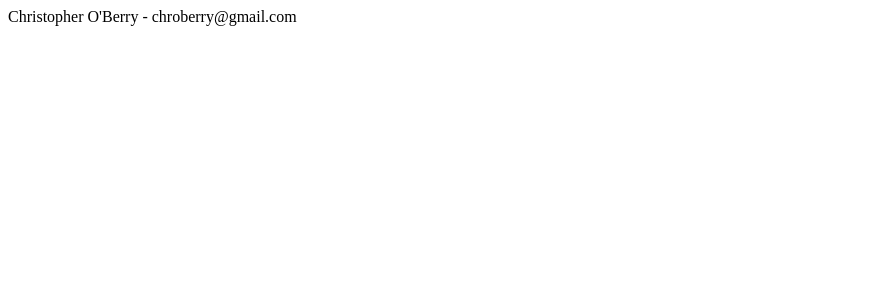
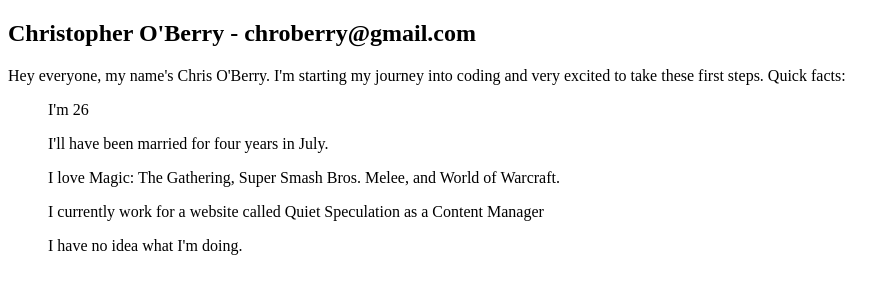
Before and after one commit to ChristopherOBerry/day-1, a plain HTML site: page index.html in a window 1280 px wide. Shown: the whole page, without its empty margins (0-896 px from the left). Drawn offline with Linux system fonts and the light colour scheme.

Commit message:
Update with bio

```diff
--- a/index.html
+++ b/index.html
@@ -6,7 +6,23 @@
     <meta http-equiv="X-UA-Compatible" content="ie=edge">
     <title>Document</title>
 </head>
+<h2>Christopher O'Berry - chroberry@gmail.com</h2>
 <body>
-    Christopher O'Berry - chroberry@gmail.com
+    Hey everyone, my name's Chris O'Berry. I'm starting my journey into coding and very excited to take these first steps. Quick facts:
+    <ul>
+        I'm 26
+    </ul>
+    <ul>
+        I'll have been married for four years in July.
+    </ul>
+    <ul>
+        I love Magic: The Gathering, Super Smash Bros. Melee, and World of Warcraft.
+    </ul>
+    <ul>
+        I currently work for a website called Quiet Speculation as a Content Manager
+    </ul>
+    <ul>
+        I have no idea what I'm doing.
+    </ul>
 </body>
 </html>
```
